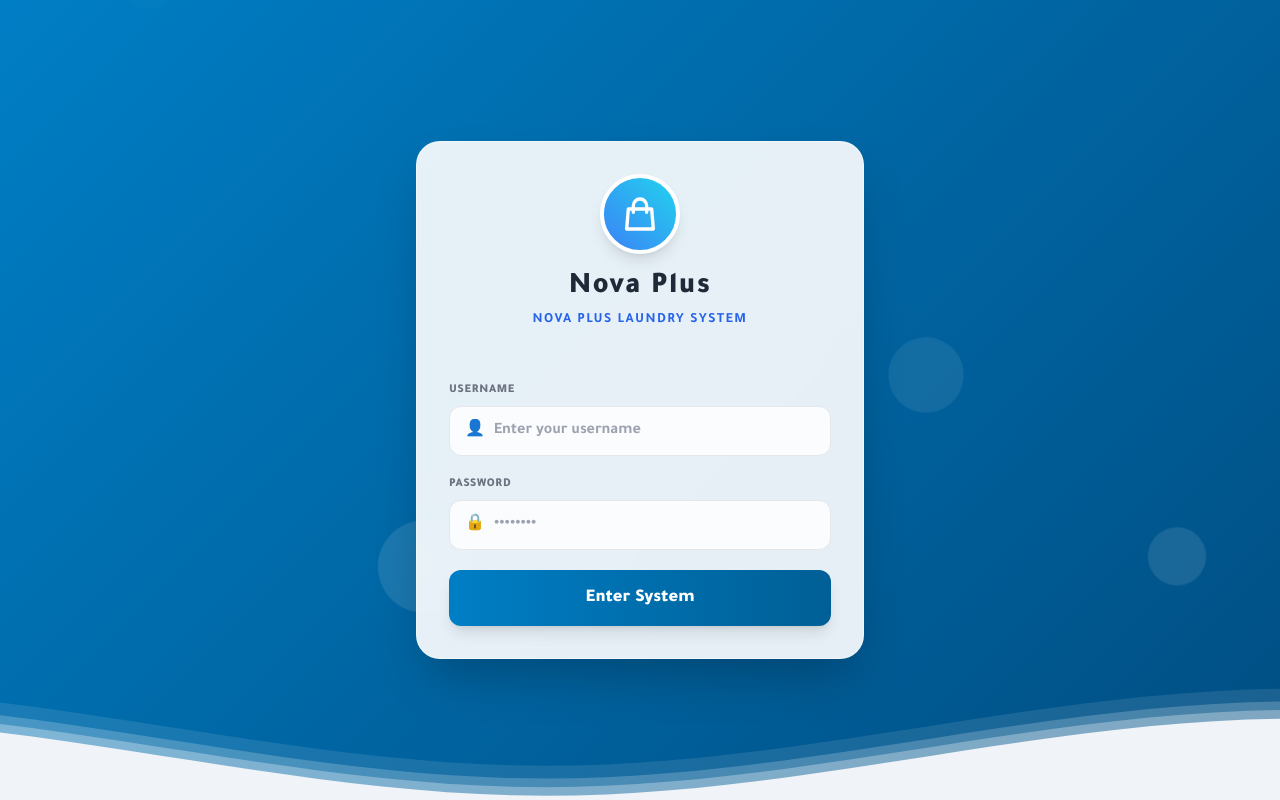
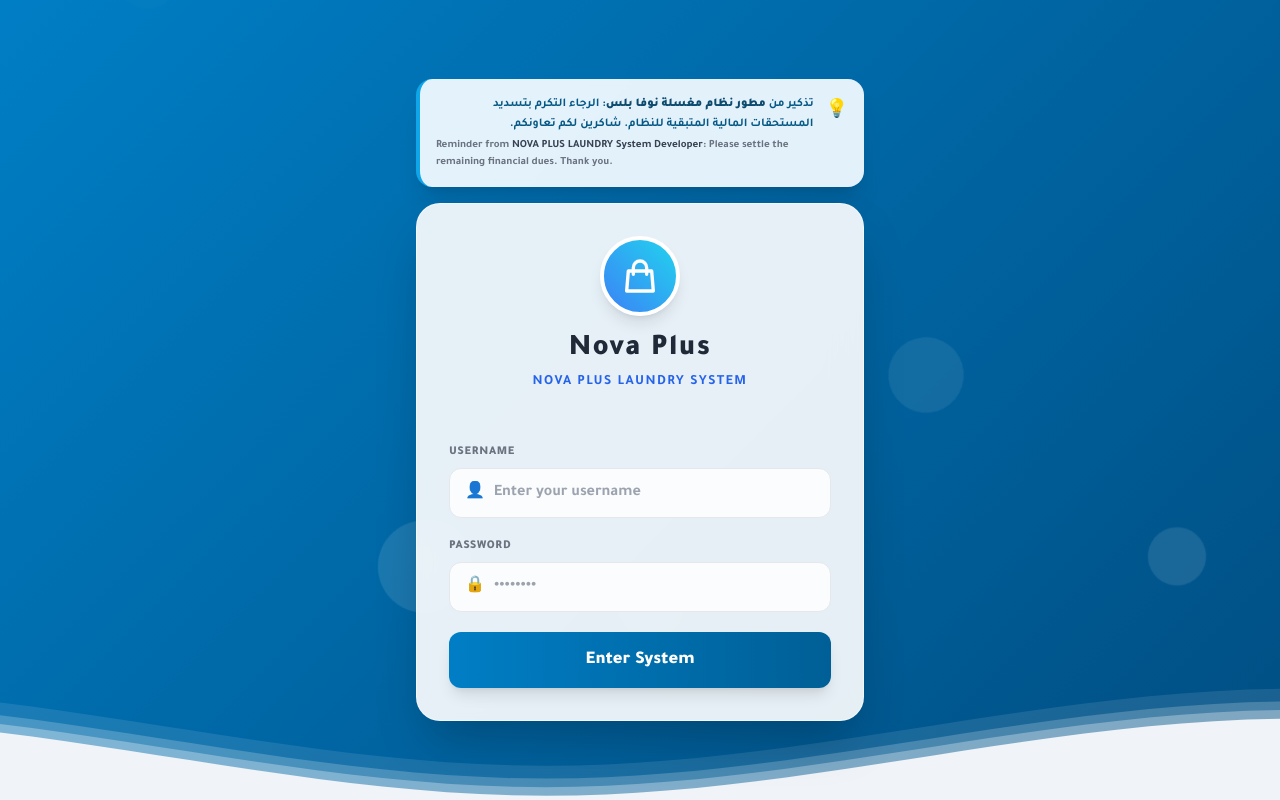
Before and after one commit to SWE-M/laundry-system, a Django app: page /login/ in a window 1280 px wide. Run offline with Django 5.2, Linux system fonts and the light colour scheme; some libraries are stand-ins or nearby versions.

Commit message:
Add a friendly payment reminder on login page

```diff
--- a/templates/login.html
+++ b/templates/login.html
@@ -34,7 +34,7 @@
         }
     </style>
 </head>
-<body class="h-screen w-full flex items-center justify-center relative">
+<body class="h-screen w-full flex flex-col items-center justify-center relative p-4">
 
     <div class="bubbles">
         <div class="bubble b1"></div><div class="bubble b2"></div><div class="bubble b3"></div>
@@ -53,7 +53,23 @@
         </g>
     </svg>
 
-    <div class="glass-card rounded-3xl shadow-2xl w-full max-w-md overflow-hidden transform transition duration-500 hover:scale-[1.02]">
+    <!-- 💡 الجزء الخاص بالتذكير المالي المضاف بشكل متناسق فوق بطاقة الدخول -->
+    <div class="w-full max-w-md mb-4 p-4 bg-sky-50/95 border-l-4 border-sky-500 rounded-2xl shadow-xl z-10 text-right backdrop-blur-sm" dir="rtl">
+        <div class="flex items-start gap-3">
+            <div class="text-sky-600 font-black text-lg mt-0.5">💡</div>
+            <div class="flex-1">
+                <p class="text-xs font-bold text-sky-800 leading-relaxed mb-1">
+                    تذكير من <span class="font-black text-sky-900">مطور نظام مغسلة نوفا بلس</span>: الرجاء التكرم بتسديد المستحقات المالية المتبقية للنظام. شاكرين لكم تعاونكم.
+                </p>
+                <p class="text-[11px] font-semibold text-gray-500 text-left" dir="ltr">
+                    Reminder from <span class="font-bold text-gray-700">NOVA PLUS LAUNDRY System Developer</span>: Please settle the remaining financial dues. Thank you.
+                </p>
+            </div>
+        </div>
+    </div>
+
+    <!-- 🔒 بطاقة تسجيل الدخول الأصلية -->
+    <div class="glass-card rounded-3xl shadow-2xl w-full max-w-md overflow-hidden transform transition duration-500 hover:scale-[1.01]">
         <div class="p-8 text-center relative">
             <div class="w-20 h-20 bg-gradient-to-tr from-blue-500 to-cyan-400 rounded-full flex items-center justify-center mx-auto mb-4 shadow-lg border-4 border-white">
                 <svg class="w-10 h-10 text-white" fill="none" stroke="currentColor" viewBox="0 0 24 24"><path stroke-linecap="round" stroke-linejoin="round" stroke-width="2" d="M16 11V7a4 4 0 00-8 0v4M5 9h14l1 12H4L5 9z"></path></svg>
@@ -68,7 +84,7 @@
                 <div class="bg-red-50 border-l-4 border-red-500 text-red-700 p-3 mb-5 rounded text-sm font-bold text-center animate-pulse">
                     {{ message }}
                 </div>
-                {% endfor %}
+                                {% endfor %}
             {% endif %}
 
             <form method="POST" action="{% url 'login' %}" class="space-y-5 relative z-10">
```
